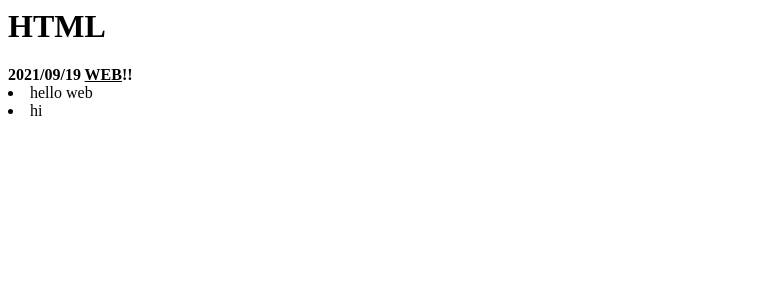
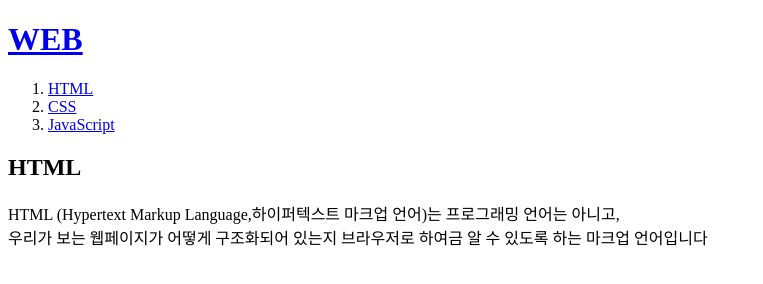
Before and after one commit to JinHoChoi0104/-Web_Study, a plain HTML site: page web/1.html in a window 1280 px wide. Shown: the whole page, without its empty margins (0-763 px from the left). Drawn offline with Linux system fonts and the light colour scheme.

Commit message:
HTML study
생활의 코딩 인강 보고 HTML을 이용하여 WEB PAGE를 만들었다!

```diff
--- a/web/1.html
+++ b/web/1.html
@@ -1,5 +1,26 @@
-<h1>HTML</h1>
-<strong> 2021/09/19 <u>WEB</u>!! </strong>
+<!DOCTYPE html>
+<html>
 
-<li>hello web
-<li>hi
+<head>
+    <title>WEB1 - html</title>
+    <meta charset="utf-8">
+</head>
+
+<body>
+    <h1><a href="index.html">WEB</a></h1>
+    <ol>
+        <li><a href="1.html">HTML</a></li>
+        <li><a href="2.html">CSS</a></li>
+        <li><a href="3.html">JavaScript</a></li>
+    </ol>
+
+    <h2>HTML</h2>
+
+
+
+    <p> HTML (Hypertext Markup Language,하이퍼텍스트 마크업 언어)는 프로그래밍 언어는 아니고, <br>
+        우리가 보는 웹페이지가 어떻게 구조화되어 있는지 브라우저로 하여금 알 수 있도록 하는 마크업 언어입니다</p>
+
+</body>
+
+</html>
```
Also changed, not shown: web/2.html (added, +24 -0 lines), web/3.html (added, +25 -0 lines), web/index.html (added, +27 -0 lines), 1 other file.
